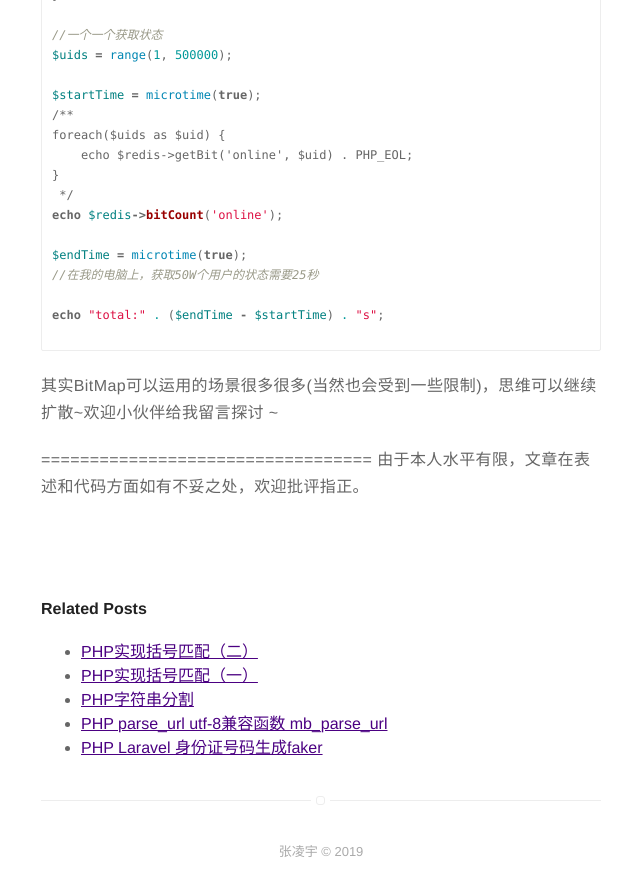
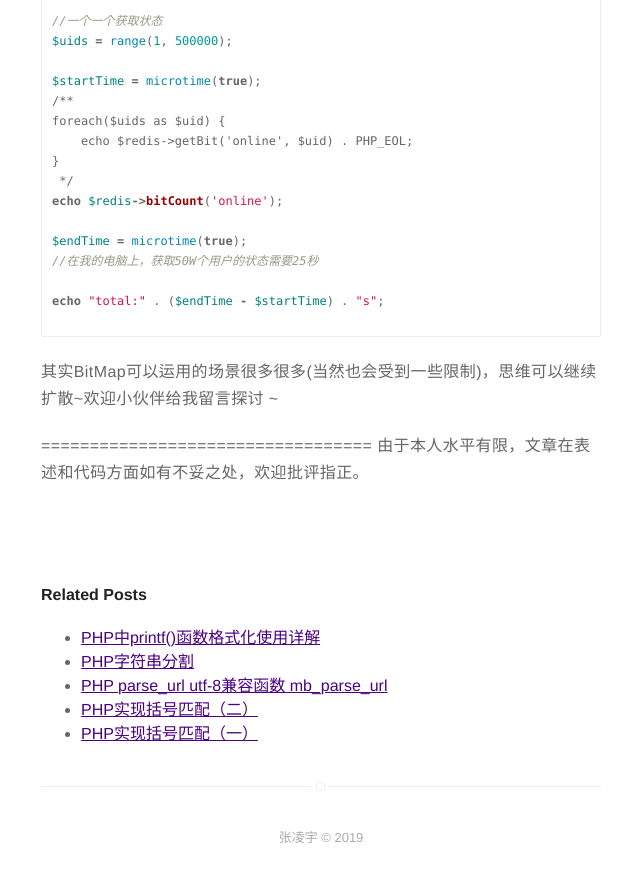
Before and after one commit to ArcherZdip/archerzdip.github.io, a Jekyll site: the page built from _posts/2019-03-20-Redis数据类型之位图 bitmap.md, in a window 1280 px wide and 900 px high, scrolled down 7988 px. Shown: the top 896 px of the window, without its empty margins (319-959 px from the left). Built offline with Jekyll 4.4.1, drawn with Linux system fonts in a browser that asks for light colours; part of the change alters nothing that is shown.

````diff
--- a/_posts/2019-03-20-Redis数据类型之位图 bitmap.md
+++ b/_posts/2019-03-20-Redis数据类型之位图 bitmap.md
@@ -46,7 +46,7 @@ value：只能是0 或者 1
 ## 获取某位上的值
 语法`GETBIT key offset`
 offset:为查询的位
-![在这里插入图片描述](https://img-blog.csdnimg.cn/20190312192108387.png?x-oss-process=image/watermark,type_ZmFuZ3poZW5naGVpdGk,shadow_10,text_aHR0cHM6Ly9ibG9nLmNzZG4ubmV0L3pkaXAxMjM=,size_16,color_FFFFFF,t_70)
+![在这里插入图片描述](https://archerzdip.github.io/assets/post/20190312192108387.png)
 
 使用get获取：
 ![在这里插入图片描述](https://img-blog.csdnimg.cn/20190312220856844.png)
--- /dev/null
+++ b/_posts/2019-03-21-PHP中printf()函数格式化使用详解.md
@@ -0,0 +1,228 @@
+---
+title: PHP中printf()函数格式化使用详解
+layout: post
+category: blog
+tags: |-
+  PHP
+  Strings
+---
+<!-- TOC -->
+
+- [格式组成说明](#格式组成说明)
+- [格式字符说明](#格式字符说明)
+- [特殊说明](#特殊说明)
+- [例子](#例子)
+    - [printf](#printf)
+    - [sprintf](#sprintf)
+    - [vsprintf - 返回格式化字符串](#vsprintf---返回格式化字符串)
+    - [vsprintf扩展功能函数vnsprintf](#vsprintf扩展功能函数vnsprintf)
+
+<!-- /TOC -->
+## 格式组成说明
+- %：表示格式说明的起始符号，不可缺少。
+- -：有-表示左对齐输出，如省略表示右对齐输出。
+- 0：有0表示指定空位填0,如省略表示指定空位不填。
+- m.n：m指域宽，即对应的输出项在输出设备上所占的字符数。N指精度。用于说明输出的实型数的小数位数。为指定n时，隐含的精度为n=6位。
+- l或h:l对整型指long型，对实型指double型。h用于将整型的格式字符修正为short型
+- '：可以用单引号(')前缀来指定替代填充字符
+- +:强制将符号(-或+)用于数字。默认情况下，如果数字是负数，则只对其使用-号。这个说明符强制正数也要有+号。
+
+## 格式字符说明
+格式字符用以指定输出项的数据类型和输出格式。
+- b: 输出二级制格式
+- d：用以输出十进制整数
+%d：按整型数据的实际长度输出。
+%md：m为指定的输出字段的宽度。如果数据的位数小于m，则左端补以空格，若大于m，则按实际位数输出。
+%ld：输出长整型数据。
+- o: 以无符号八进制形式输出整数。对长整型可以用"%lo"格式输出。同样也可以指定字段宽度用“%mo”格式输出
+- x: 16进制形式输出，对长整型可以用"%lx"格式输出。同样也可以指定字段宽度用"%mx"格式输出
+- u：以无符号十进制形式输出整数。对长整型可以用"%lu"格式输出。同样也可以指定字段宽度用“%mu”格式输出
+- c：输出一个字符
+- s：输出字符串
+%s：例如:printf("%s", "CHINA")输出"CHINA"字符串（不包括双引号）。
+%ms：输出的字符串占m列，如字符串本身长度大于m，则突破获m的限制,将字符串全部输出。若串长小于m，则左补空格。
+%-ms：如果串长小于m，则在m列范围内，字符串向左靠，右补空格。
+%m.ns：输出占m列，但只取字符串中左端n个字符。这n个字符输出在m列的右侧，左补空格。
+%-m.ns：其中m、n含义同上，n个字符输出在m列范围的左侧，右补空格。如果n>m，则自动取n值，即保证n个字符正常输出。
+- f：用来输出实数（包括单、双精度），以小数形式输出。有以下几种用法：
+%f：不指定宽度，整数部分全部输出并输出6位小数。
+%m.nf：输出共占m列，其中有n位小数，如数值宽度小于m左端补空格。
+%-m.nf：输出共占n列，其中有n位小数，如数值宽度小于m右端补空格。
+- e：以指数形式输出实数。可用以下形式：
+%e：数字部分（又称尾数）输出6位小数，指数部分占5位或4位。
+%m.ne和%-m.ne：m、n和”-”字符含义与前相同。此处n指数据的数字部分的小数位数，m表示整个输出数据所占的宽度。
+- g：自动选f格式或e格式中较短的一种输出，且不输出无意义的零。
+
+
+## 特殊说明
+如果想输出字符"%",则应该在“格式控制”字符串中用连续两个%表示，如:
+```php
+printf("%f%%", 1.0/3); // 输出0.333333%。
+```
+
+## 例子
+### printf
+说明 `printf ( string $format [, mixed $args [, mixed $... ]] ) : int`
+例子：
+```php
+printf("ni hao %s and %d\n", 'holle world', 123);  //ni hao holle world and 123
+
+printf("ni hao %2\$s and %1\$s \n", 'holle world', 'holle world2');  //ni hao holle world2 and holle world
+
+printf("%04d", 2);  //0002
+```
+
+### sprintf
+说明 `sprintf ( string $format [, mixed $... ] ) : string`
+```php
+$num = 5;
+$location = 'tree';
+
+$format = 'There are %d monkeys in the %s';
+echo sprintf($format, $num, $location);
+
+// 指定顺序
+$format = 'The %2$s contains %1$d monkeys';
+echo sprintf($format, $num, $location);
+
+echo PHP_EOL;
+
+// 填充
+echo sprintf("%'.9d\n", 123);
+echo sprintf("%'*9d\n", 123);
+
+echo sprintf("%04d", 123);
+
+echo PHP_EOL;
+
+$format = 'The %2$s contains %1$04d monkeys';
+echo sprintf($format, $num, $location);
+```
+Result:
+```
+There are 5 monkeys in the treeThe tree contains 5 monkeys
+......123
+******123
+0123
+The tree contains 0005 monkeys
+```
+
+```php
+<?php
+$n =  43951789;
+$u = -43951789;
+$c = 65; // ASCII 65 is 'A'
+
+// notice the double %%, this prints a literal '%' character
+printf("%%b = '%b'\n", $n); // binary representation
+printf("%%c = '%c'\n", $c); // print the ascii character, same as chr() function
+printf("%%d = '%d'\n", $n); // standard integer representation
+printf("%%e = '%e'\n", $n); // scientific notation
+printf("%%u = '%u'\n", $n); // unsigned integer representation of a positive integer
+printf("%%u = '%u'\n", $u); // unsigned integer representation of a negative integer
+printf("%%f = '%f'\n", $n); // floating point representation
+printf("%%o = '%o'\n", $n); // octal representation
+printf("%%s = '%s'\n", $n); // string representation
+printf("%%x = '%x'\n", $n); // hexadecimal representation (lower-case)
+printf("%%X = '%X'\n", $n); // hexadecimal representation (upper-case)
+
+printf("%%+d = '%+d'\n", $n); // sign specifier on a positive integer
+printf("%%+d = '%+d'\n", $u); // sign specifier on a negative integer
+?>
+```
+以上例程会输出：
+```
+%b = '10100111101010011010101101'
+%c = 'A'
+%d = '43951789'
+%e = '4.39518e+7'
+%u = '43951789'
+%u = '4251015507'
+%f = '43951789.000000'
+%o = '247523255'
+%s = '43951789'
+%x = '29ea6ad'
+%X = '29EA6AD'
+%+d = '+43951789'
+%+d = '-43951789'
+```
+### vsprintf - 返回格式化字符串
+说明 `vsprintf ( string $format , array $args ) : string`
+作用与 sprintf() 函数类似，但是接收一个数组参数，而不是一系列可变数量的参数。
+例子：
+```php
+print vsprintf("%04d-%02d-%02d", explode('-', '1988-8-1')); // 1988-08-01
+
+echo PHP_EOL;
+
+$string = "
+I like the state of %1\$s <br />
+I picked: %2\$d as a number, <br />
+I also picked %2\$d as a number again <br />
+%3\$s<br /> ";
+
+$returnText = vprintf(  $string, array('Oregon','7','I Love Oregon')  );
+
+echo $returnText;
+
+/* result
+I like the state of Oregon <br />
+I picked: 7 as a number, <br />
+I also picked 7 as a number again <br />
+I Love Oregon<br />
+*/
+```
+
+### vsprintf扩展功能函数vnsprintf
+```php
+function vnsprintf( $format, array $data)
+{
+    preg_match_all( '/ (?<!%) % ( (?: [[:alpha:]_-][[:alnum:]_-]* | ([-+])? [0-9]+ (?(2) (?:\.[0-9]+)? | \.[0-9]+ ) ) ) \$ [-+]? \'? .? -? [0-9]* (\.[0-9]+)? \w/x', $format, $match, PREG_SET_ORDER | PREG_OFFSET_CAPTURE);
+    $offset = 0;
+    $keys = array_keys($data);
+    foreach ( $match as &$value )
+    {
+        if ( ( $key = array_search( $value[1][0], $keys) ) !== FALSE || ( is_numeric( $value[1][0]) && ( $key = array_search( (int)$value[1][0], $keys) ) !== FALSE ) ) {
+            $len = strlen( $value[1][0]);
+            $format = substr_replace( $format, 1 + $key, $offset + $value[1][1], $len);
+            $offset -= $len - strlen( $key);
+        }
+    }
+    return vsprintf( $format, $data);
+}
+```
+例子：（来自PHP手册）
+```php
+$examples = array(
+    2.8=>'positiveFloat',    // key = 2 , 1st value
+    -3=>'negativeInteger',    // key = -3 , 2nd value
+    'my_name'=>'someString'    // key = my_name , 3rd value
+);
+
+echo vsprintf( "%%my_name\$s = '%my_name\$s'\n", $examples);    // [unsupported]
+echo vnsprintf( "%%my_name\$s = '%my_name\$s'\n", $examples);    // output : "someString"
+
+echo vsprintf( "%%2.5\$s = '%2.5\$s'\n", $examples);        // [unsupported]
+echo vnsprintf( "%%2.5\$s = '%2.5\$s'\n", $examples);        // output : "positiveFloat"
+
+echo vsprintf( "%%+2.5\$s = '%+2.5\$s'\n", $examples);        // [unsupported]
+echo vnsprintf( "%%+2.5\$s = '%+2.5\$s'\n", $examples);        // output : "positiveFloat"
+
+echo vsprintf( "%%-3.2\$s = '%-3.2\$s'\n", $examples);        // [unsupported]
+echo vnsprintf( "%%-3.2\$s = '%-3.2\$s'\n", $examples);        // output : "negativeInteger"
+
+echo vsprintf( "%%2\$s = '%2\$s'\n", $examples);            // output : "negativeInteger"
+echo vnsprintf( "%%2\$s = '%2\$s'\n", $examples);            // output : [= vsprintf]
+
+echo vsprintf( "%%+2\$s = '%+2\$s'\n", $examples);        // [unsupported]
+echo vnsprintf( "%%+2\$s = '%+2\$s'\n", $examples);        // output : "positiveFloat"
+
+echo vsprintf( "%%-3\$s = '%-3\$s'\n", $examples);        // [unsupported]
+echo vnsprintf( "%%-3\$s = '%-3\$s'\n", $examples);        // output : "negativeInteger"
+```
+
+
+
+PS: 以上大部分来自PHP手册上的例子，算是对一些用法的总结。
+==================================
+由于本人水平有限，文章在表述和代码方面如有不妥之处，欢迎批评指正。
````
Also changed, not shown: _posts/2019-03-10-Mac下使用dnsmasq+nginx进行本地开发.md (renamed from _posts/2019-03-19-Mac下使用dnsmasq+nginx进行本地开发.md), _posts/2019-03-11-猴子背香蕉最优解问题的程序实现.md (renamed from _posts/2019-03-20-猴子背香蕉最优解问题的程序实现.md), _posts/2019-03-12-Laravel日常笔记系列之一.md (renamed from _posts/2019-03-20-Laravel日常笔记系列之一.md), _posts/2019-03-13-Laravel日常笔记系列之二.md (renamed from _posts/2019-03-20-Laravel日常笔记系列之二.md), _posts/2019-03-14-PHP Laravel 身份证号码生成faker.md (renamed from _posts/2019-03-20-PHP Laravel 身份证号码生成faker.md), _posts/2019-03-15-PHP实现括号匹配（一）.md (renamed from _posts/2019-03-20-PHP实现括号匹配（一）.md), _posts/2019-03-16-PHP实现括号匹配（二）.md (renamed from _posts/2019-03-20-PHP实现括号匹配（二）.md), assets/post/20190312192108387.png (added).
